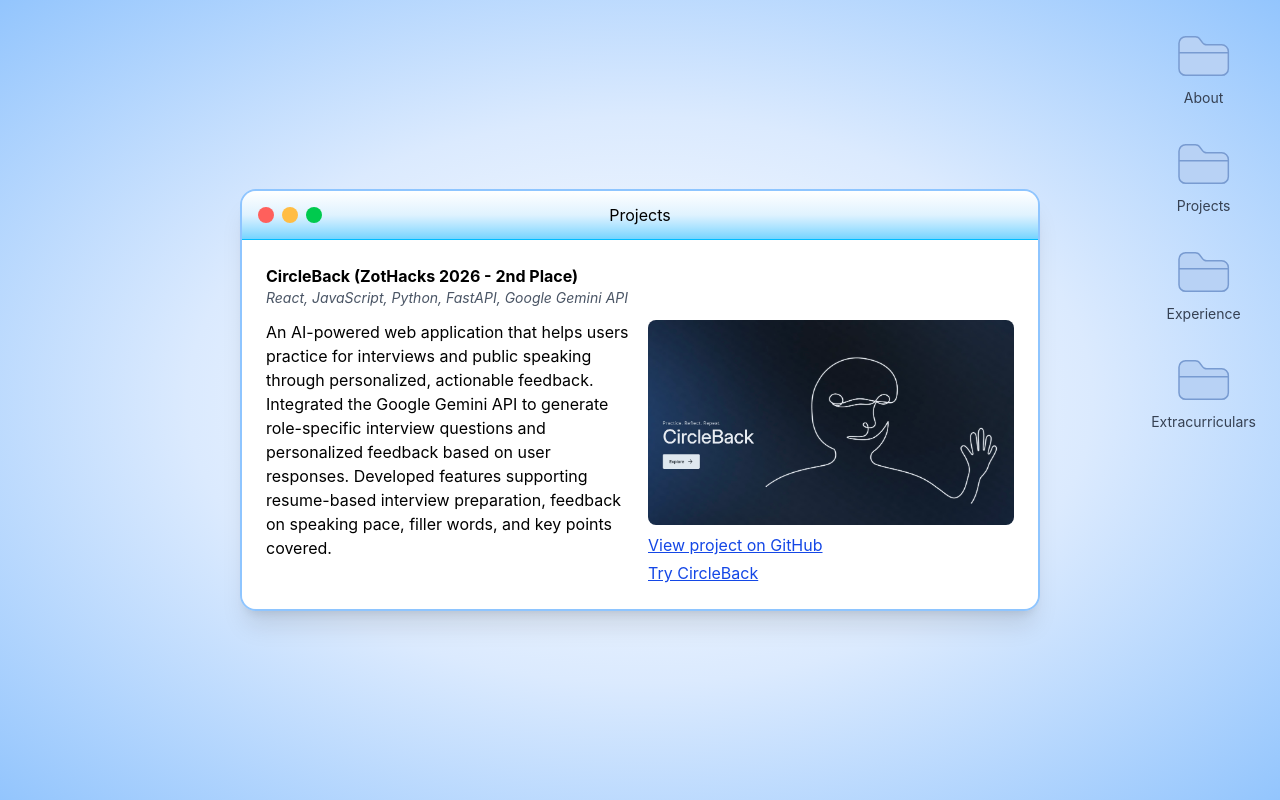
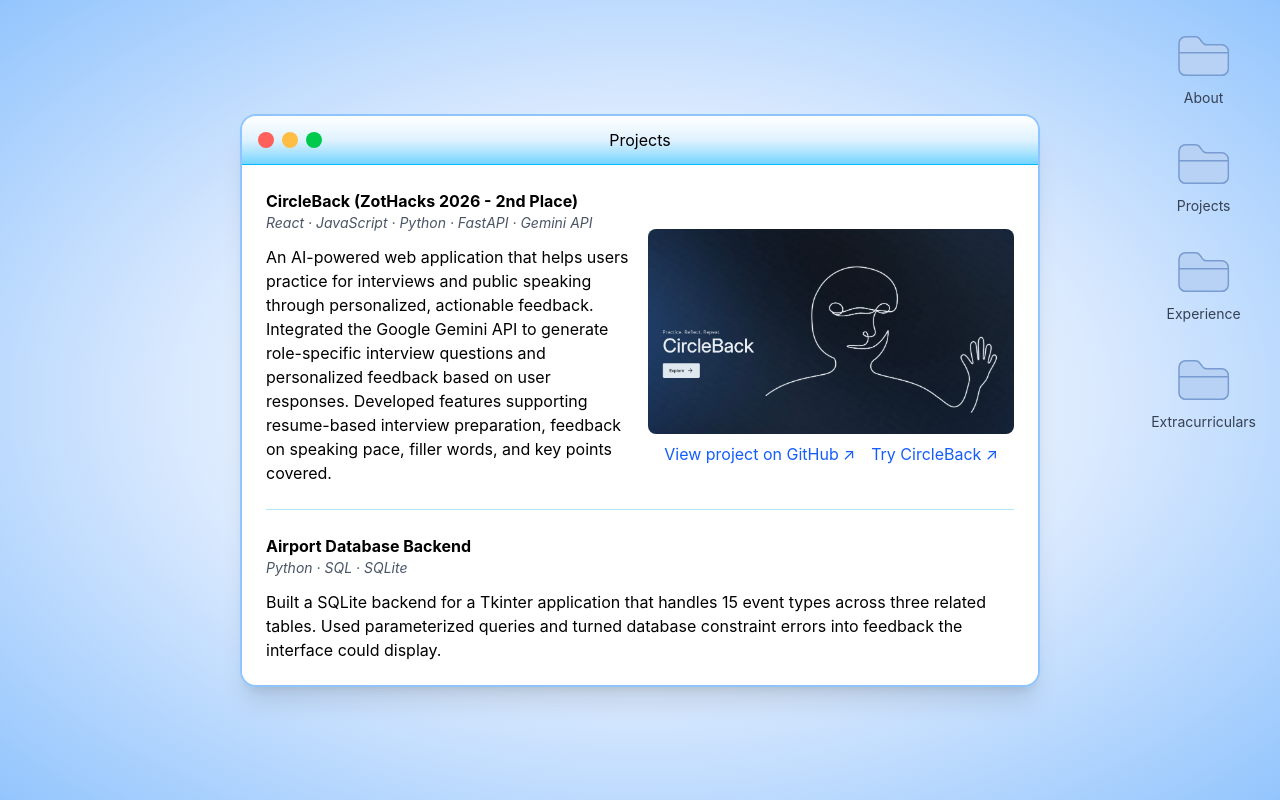
Before and after one commit to jolene1115/personal-portfolio, a React (Vite) app: page / in a window 1280 px wide. Both pictures are taken after a click on the button "Projects". Built offline with nearby package versions, Linux system fonts and the light colour scheme.

Commit message:
feat: expand portfolio projects section

```diff
--- a/src/App.tsx
+++ b/src/App.tsx
@@ -24,7 +24,7 @@ function App() {
                 welcome to my little corner of the internet!
               </p>
               <p className="mt-3 text-gray-500">
-                click on a folder to explore
+                click on a folder to start exploring :)
               </p>
             </div>
           </Window>
--- a/src/components/Projects.tsx
+++ b/src/components/Projects.tsx
@@ -1,40 +1,124 @@
 export default function Projects() {
   return (
-    <section>
-        <h2 className="font-bold">CircleBack (ZotHacks 2026 - 2nd Place)</h2>
-        <p className="mb-3 text-sm italic text-gray-600">
-        React, JavaScript, Python, FastAPI, Google Gemini API
-        </p>
+    <div className="divide-y divide-sky-200">
+    <section className="py-6 first:pt-0 last:pb-0">
 
         <div className= "grid gap-4 sm:grid-cols-2 sm:items-start">
-            <p>An AI-powered web application that helps users practice for interviews and public speaking through personalized, actionable feedback.
+            <div>
+                <h2 className="font-bold">CircleBack (ZotHacks 2026 - 2nd Place)</h2>
+                <p className="mb-3 text-sm italic text-gray-600">
+                    React · JavaScript · Python · FastAPI · Gemini API
+                 </p>
+                  <p>An AI-powered web application that helps users practice for interviews and public speaking through personalized, actionable feedback.
             Integrated the Google Gemini API to generate role-specific interview questions and personalized feedback based on user responses.
             Developed features supporting resume-based interview preparation, feedback on speaking pace, filler words, and key points covered.
             </p>
+            </div>
 
-            <div className="space-y-2">
+
+            <div className="space-y-2 sm: pt-10">
                 <img
                 src="/images/circleback.jpg"
                 alt="CircleBack main screen"
-                className="w-full rounded-lg"
+                className="aspect-video w-full rounded-lg bg-slate-100 object-contai"
                 />
-                <div className ="flex flex-col items-start gap-1">
+                <div className ="flex flex-wrap items-center justify-center gap-x-4 gap-y-1">
                     <a href="https://github.com/jolene1115/circleback"
                     target="_blank"
                     rel="noopener noreferrer"
-                    className="text-blue-700 underline">
+                    className="text-blue-600 hover:text-blue-800 hover:underline">
                     View project on GitHub
+                    <span aria-hidden="true" className="ml-1">↗</span>
                     </a>
 
                     <a href="https://circleback-zh26.vercel.app/"
                     target="_blank"
                     rel="noopener noreferrer"
-                    className="text-blue-700 underline">
+                    className="text-blue-600 hover:text-blue-800 hover:underline">
                     Try CircleBack
+                    <span aria-hidden="true" className="ml-1">↗</span>
                     </a>
                 </div>
             </div>
         </div>
     </section>
+
+    <section className="py-6 first:pt-0 last:pb-0">
+         <h2 className="font-bold">Airport Database Backend</h2>
+        <p className="mb-3 text-sm italic text-gray-600">
+        Python · SQL · SQLite
+        </p>
+        <p>
+    Built a SQLite backend for a Tkinter application that handles 15 event
+    types across three related tables. Used parameterized queries and turned
+    database constraint errors into feedback the interface could display.
+  </p>
+    </section>
+
+
+<section className="py-6 first:pt-0 last:pb-0">
+         <h2 className="font-bold">Direct Messaging Client</h2>
+        <p className="mb-3 text-sm italic text-gray-600">
+        Python · Tkinter · unittest
+        </p>
+        <p>
+    A messaging application designed to allow users to communicate
+    through a client interface. Developed as a software engineering project focused on implementing messaging functionality and exploring client-server communication.
+  </p>
+    </section>
+
+
+    <section className="py-6 first:pt-0 last:pb-0">
+        <div className= "grid gap-4 sm:grid-cols-2 sm:items-start">
+            <div>
+                <h2 className="font-bold">InkQuest</h2>
+                <p className="mb-3 text-sm italic text-gray-600">
+                    Figma · UI/UX Design · User Research
+                </p>
+
+                <p> A Figma prototype for a gamified fine-motor skills app designed for
+                    elementary-aged children. Conducted user research and usability testing with children and
+                    educators to guide iterative UI/UX improvements across onboarding, learning exercises, and navigation.
+                </p>
+            </div>
+
+            <div className="space-y-2 sm: pt-2">
+                <img
+                src="/images/InkQuestNew.png"
+                alt="InkQuest logo"
+                className="aspect-video w-full rounded-lg bg-slate-100 object-contain"
+                />
+                <div className ="flex flex-wrap items-center justify-center gap-x-4 gap-y-1">
+                    <a href="https://www.figma.com/deck/N8vZmuV9HrM9mXu0VUMUeS/Case-Study-Presentation?node-id=235-2785&t=ut7rZTNy1tvipRsP-1"
+                    target="_blank"
+                    rel="noopener noreferrer"
+                    className="text-blue-600 hover:text-blue-800 hover:underline">
+                    View Case Study
+                    <span aria-hidden="true" className="ml-1">↗</span>
+                    </a>
+                    <a href="https://www.figma.com/proto/3N7p6KtTfxe6zNbXxE6VIZ/Design-Process?node-id=32-2&t=B9x6km1KDFkER2vC-1"
+                    target="_blank"
+                    rel="noopener noreferrer"
+                    className="text-blue-600 hover:text-blue-800 hover:underline">
+                    View Prototype
+                    <span aria-hidden="true" className="ml-1">↗</span>
+                    </a>
+                </div>
+            </div>
+        </div>
+
+    </section>
+
+
+     <section className="py-6 first:pt-0 last:pb-0">
+         <h2 className="font-bold">Jolene's Desktop</h2>
+        <p className="mb-3 text-sm italic text-gray-600">
+        React · TypeScript · Tailwind CSS
+        </p>
+        <p>
+    You're looking at this website right now!
+  </p>
+    </section>
+    </div>
   )
 }
--- a/src/components/Welcome.tsx
+++ b/src/components/Welcome.tsx
@@ -13,7 +13,7 @@
           jolene's desktop
         </h1>
         <p className="mt-4 text-gray-500">
-          welcome! open a folder to see what i've been working on!
+          placeholder
         </p>
         </div>
       </div>
```
Also changed, not shown: public/images/InkQuest.png (added), public/images/InkQuestNew.png (added).
